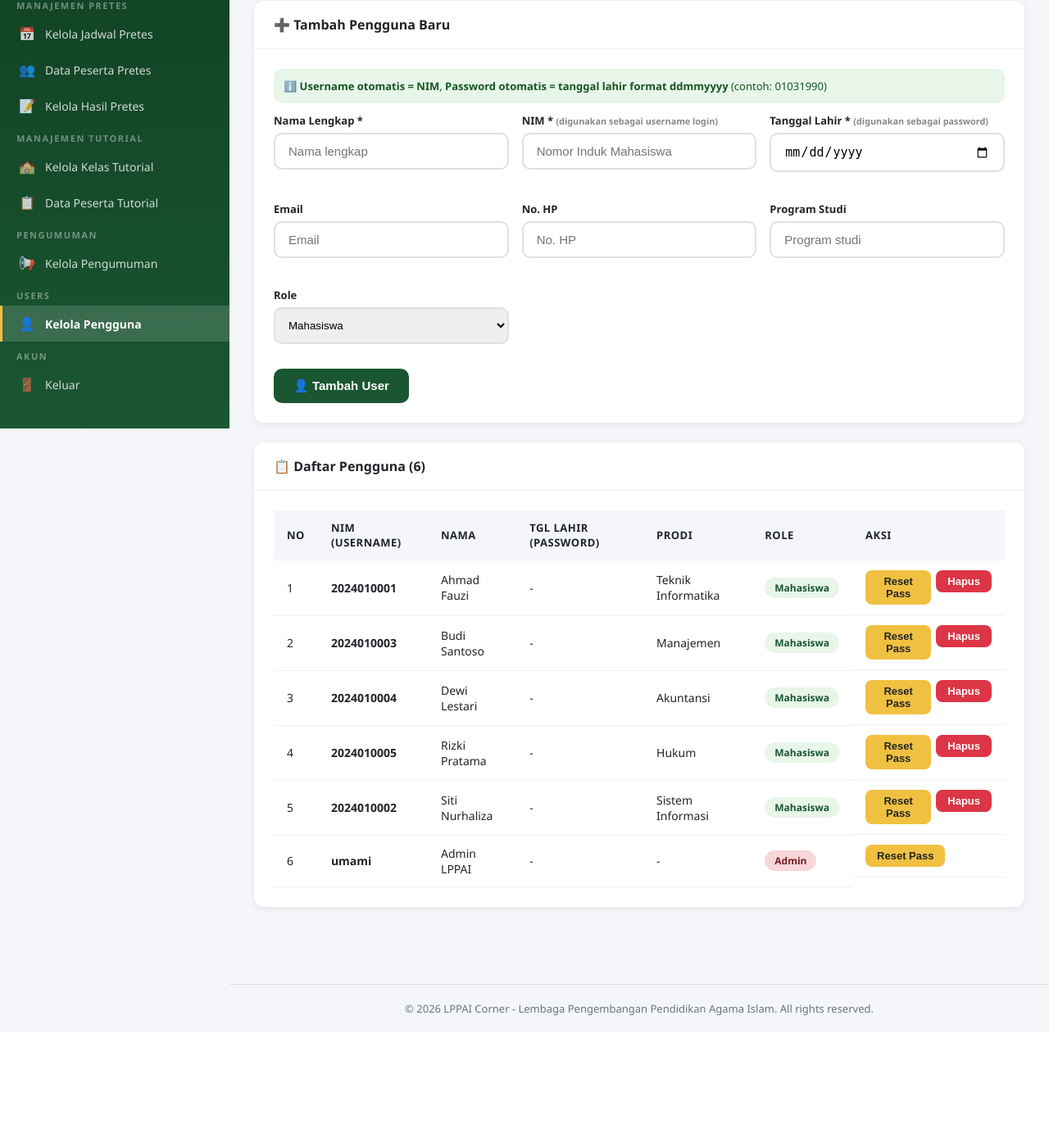
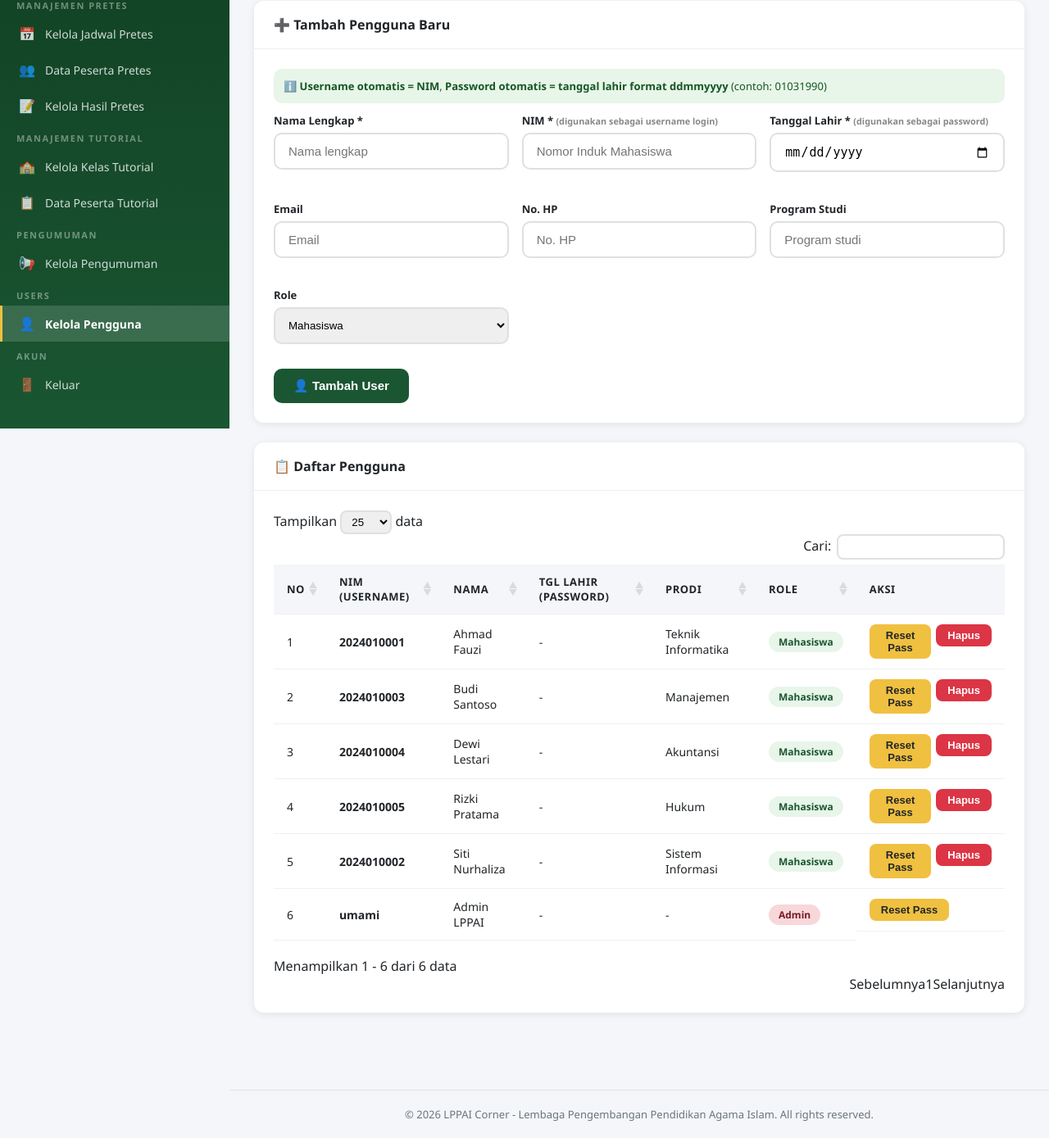
Before and after one commit to zenhkm/lppai, a PHP site: page /lppai-corner/admin/users.php in a window 1280 px wide. Shown: the part 277-1666 px from the top of the page at 82% size. Before the commit the page ends 1517 px from the top, so only its background shows below. Run offline with PHP 8.4, Linux system fonts and the light colour scheme; a user stored in the database is signed in; data comes from the database, SQL or seed files in the repository; some libraries are stand-ins or nearby versions.

Commit message:
feat: add DataTables to admin users table with Indonesian language

```diff
--- a/admin/users.php
+++ b/admin/users.php
@@ -3,6 +3,13 @@
  * LPPAI Corner - Admin: Kelola Users
  */
 define('PAGE_TITLE', 'Kelola Pengguna');
+define('EXTRA_HEAD', '
+<link rel="stylesheet" href="https://cdn.datatables.net/1.13.8/css/dataTables.bootstrap5.min.css">
+<style>
+.dataTables_wrapper .dataTables_filter input{border:2px solid #e0e0e0;border-radius:8px;padding:6px 12px;}
+.dataTables_wrapper .dataTables_length select{border:2px solid #e0e0e0;border-radius:8px;padding:4px 8px;}
+</style>
+');
 require_once __DIR__ . '/../includes/auth.php';
 requireAdmin();
 
@@ -245,10 +252,10 @@ document.getElementById('modal-import').addEventListener('click', function(e) {
 
 <!-- User List -->
 <div class="card">
-    <div class="card-header">📋 Daftar Pengguna (<?= count($users) ?>)</div>
+    <div class="card-header">📋 Daftar Pengguna</div>
     <div class="card-body">
         <div class="table-responsive">
-            <table>
+            <table id="table-users" class="display" style="width:100%">
                 <thead>
                     <tr>
                         <th>No</th>
@@ -297,4 +304,30 @@ document.getElementById('modal-import').addEventListener('click', function(e) {
     </div>
 </div>
 
+<script src="https://code.jquery.com/jquery-3.7.1.min.js"></script>
+<script src="https://cdn.datatables.net/1.13.8/js/jquery.dataTables.min.js"></script>
+<script>
+$(document).ready(function() {
+    $('#table-users').DataTable({
+        language: {
+            search:         'Cari:',
+            lengthMenu:     'Tampilkan _MENU_ data',
+            info:           'Menampilkan _START_ - _END_ dari _TOTAL_ data',
+            infoEmpty:      'Tidak ada data',
+            infoFiltered:   '(difilter dari _MAX_ total data)',
+            zeroRecords:    'Data tidak ditemukan',
+            paginate: {
+                first:    'Pertama',
+                last:     'Terakhir',
+                next:     'Selanjutnya',
+                previous: 'Sebelumnya'
+            }
+        },
+        pageLength: 25,
+        order: [],
+        columnDefs: [{ orderable: false, targets: 6 }]
+    });
+});
+</script>
+
 <?php include __DIR__ . '/../includes/footer.php'; ?>
--- a/includes/header.php
+++ b/includes/header.php
@@ -13,6 +13,7 @@ $currentUser = getCurrentUser();
     <title><?= sanitize(PAGE_TITLE) ?> - <?= APP_NAME ?></title>
     <link rel="icon" type="image/svg+xml" href="<?= BASE_URL ?>/assets/favicon.svg">
     <link rel="stylesheet" href="<?= BASE_URL ?>/assets/css/style.css">
+    <?php if (defined('EXTRA_HEAD')) echo EXTRA_HEAD; ?>
 </head>
 <body>
 <div class="app-wrapper">
```
